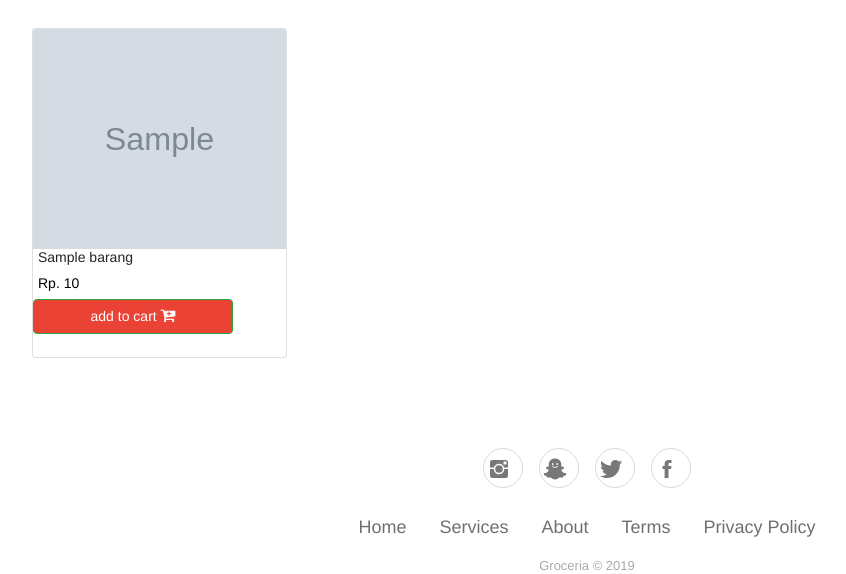
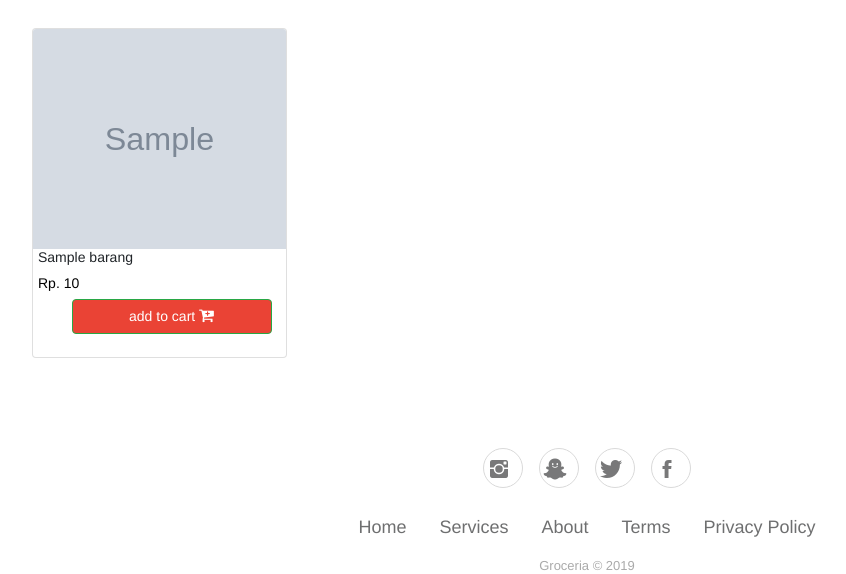
Before and after one commit to arthadheo/tubesweb, a CodeIgniter app: page /tubesweb/ in a window 1280 px wide. Shown: the part 1152-1726 px from the top of the page, without its empty margins (53-899 px from the left). Run offline with CodeIgniter, Linux system fonts and the light colour scheme; tables that the repository leaves empty or names only in its code hold one stand-in row (values such as "Sample post"); grey boxes marked "Sample" are stand-in pictures; some libraries are stand-ins or nearby versions; some web fonts are replaced.

Commit message:
udah rapih buttonnya

```diff
--- a/application/views/main/main_page.php
+++ b/application/views/main/main_page.php
@@ -32,8 +32,9 @@
                             <h4 style="font-size: 14px;margin-left: 5px;">'. $row->nama_barang . '</h4>
                             <p style="margin-left: 5px;margin-bottom: 5px;color: rgb(0,0,0);">Rp. '. number_format($row->harga) . '</p>
 
-
-                            <div id="Success-Button" style="width: 200px;"><button class="btn btn-success" data-toggle="modal" data-target="#succesalert" type="button" onclick ="addtocart('.$row->id_barang.')" style="width: 200px;height: 35px;background-color: rgb(234,67,53);font-size: 14px;">add to cart&nbsp;<i class="fa fa-cart-plus" style="font-size: 16px;"></i></button>
+                            <div class="row d-xl-flex justify-content-xl-center" style="margin-left: 0px;margin-right: 0px;width: 100%;">
+                            <div class="col d-xl-flex justify-content-xl-center" style="width: 100%;">
+                            <div id="Success-Button" style="width: 200px;"><button class="btn btn-success" data-toggle="modal" data-target="#succesalert" type="button" onclick ="addtocart('.$row->id_barang.')" style="width: 200px;height: 35px;margin-left: 12px;background-color: rgb(234,67,53);font-size: 14px;">add to cart&nbsp;<i class="fa fa-cart-plus" style="font-size: 16px;"></i></button>
         <div class="modal fade"
             role="dialog" tabindex="-1" id="succesalert">
             <div class="modal-dialog" role="document">
@@ -53,6 +54,10 @@
         </div>
     </div>
 
+
+                                </div>
+                        </div>
+
                             </div>
                     </div>';
                 }?>
```
